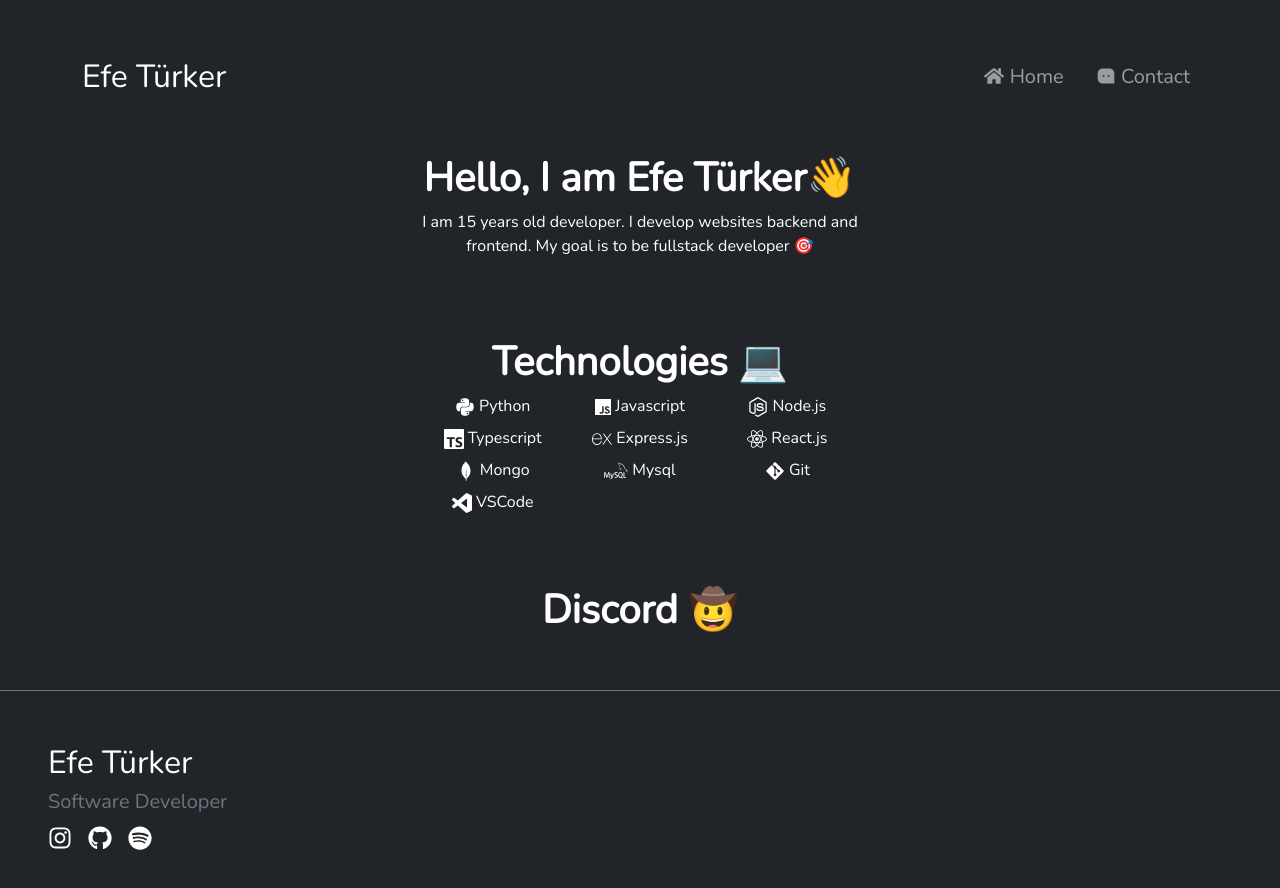
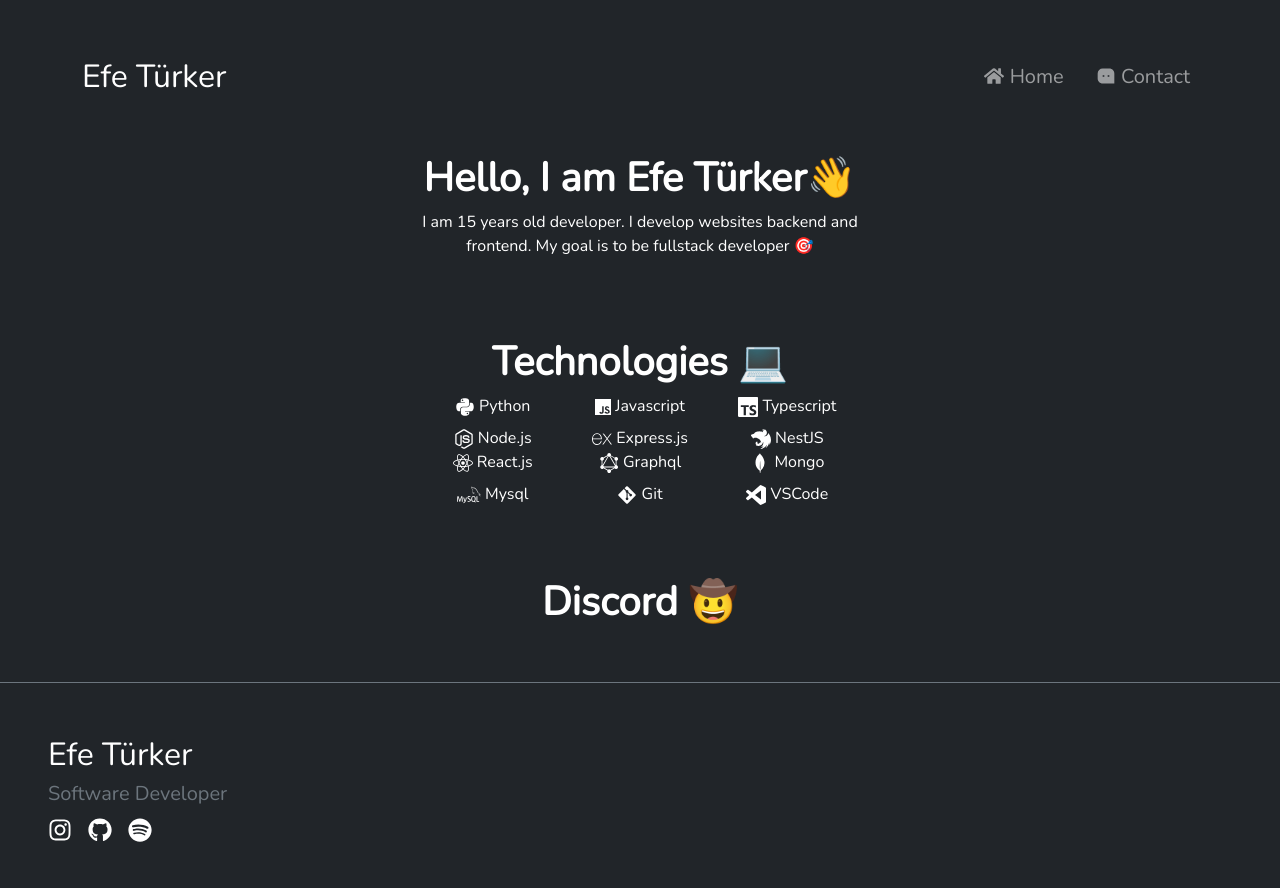
Before and after one commit to efeturkerr/Personal-Website, a React (Create React App) app: page / in a window 1280 px wide. Shown: the top 888 px of the page. Built offline with nearby package versions, Linux system fonts and the light colour scheme; no server answers.

Commit message:
updatedTechs

```diff
--- a/src/Components/HomeSection.jsx
+++ b/src/Components/HomeSection.jsx
@@ -2,7 +2,8 @@ import React, { useEffect, useState } from 'react'
 import axios from "axios"
 import Discord from "./Discord";
 import { FaPython, FaNodeJs, FaReact, FaGitAlt } from "react-icons/fa"
-import { SiExpress, SiJavascript, SiMongodb, SiMysql, SiTypescript, SiVisualstudiocode } from "react-icons/si"
+import { GrGraphQl } from "react-icons/gr"
+import { SiExpress, SiJavascript, SiMongodb, SiMysql, SiTypescript, SiVisualstudiocode, SiNestjs } from "react-icons/si"
 
 export default function HomeSection() {
   const [discord, setDiscord] = useState(null)
@@ -28,10 +29,12 @@ export default function HomeSection() {
         <div className='row row-cols-3'>
           <span className='col mb-2'><FaPython className='fs-5'/> Python</span>
           <span className='col'><SiJavascript/> Javascript</span>
+          <span className='col mb-2'><SiTypescript className='fs-5'/> Typescript</span>
           <span className='col'><FaNodeJs className='fs-5'/> Node.js</span>
-          <span className='col mb-2'><SiTypescript className='fs-5'/> Typescript</span>
           <span className='col'><SiExpress className='fs-5'/> Express.js</span>
+          <span className='col'><SiNestjs className='fs-5'/> NestJS</span>
           <span className='col'><FaReact className='fs-5'/> React.js</span>
+          <span className='col mb-2'><GrGraphQl className='fs-5'/> Graphql</span>
           <span className='col mb-2'><SiMongodb className='fs-5'/> Mongo</span>
           <span className='col'><SiMysql className='fs-4'/> Mysql</span>
           <span className='col'><FaGitAlt className='fs-5'/> Git</span>
```
Also changed, not shown: src/App.js (line endings or trailing spaces), 8 other files (tests, documents, lock files or other folders).
